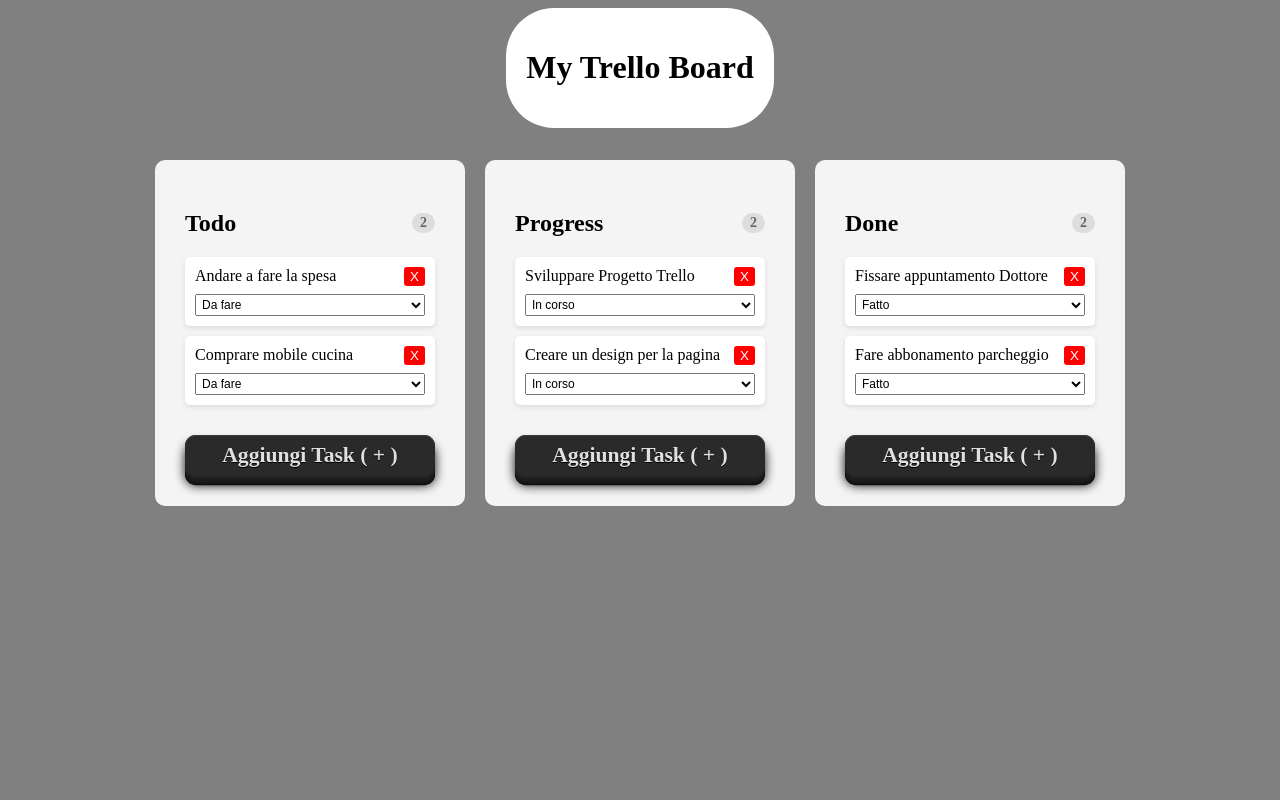
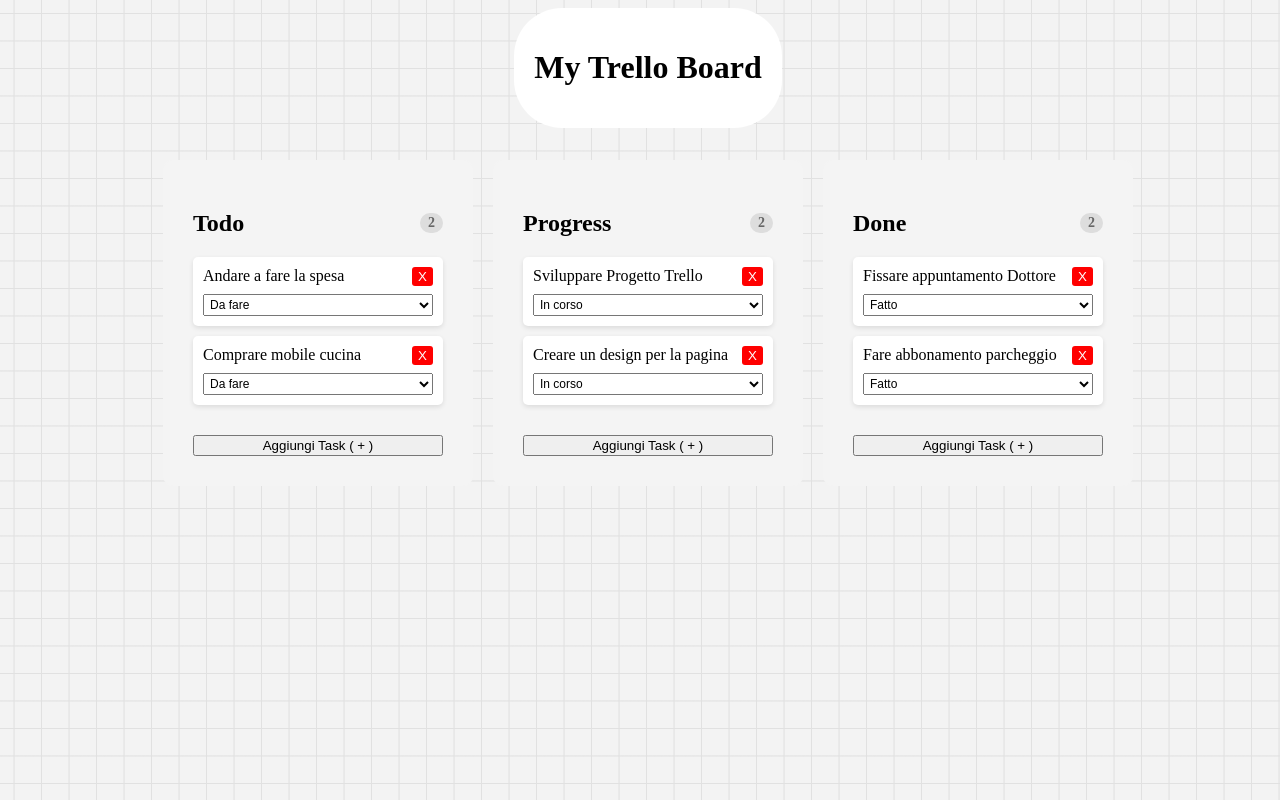
Before and after one commit to vincenzocrucitti04-hash/POSYTRON, a React (Vite) app in the folder Progetto_01_04/trello/: page / in a window 1280 px wide. Built offline with nearby package versions, Linux system fonts and the light colour scheme.

Commit message:
background home cambiata

```diff
--- a/Progetto_01_04/trello/src/App.css
+++ b/Progetto_01_04/trello/src/App.css
@@ -1,6 +1,12 @@
 body{
-    background-color: gray  ;
-}
+  width: 100%;
+  height: 100%;
+  --color: #E1E1E1;
+  background-color: #F3F3F3;
+  background-image: linear-gradient(0deg, transparent 24%, var(--color) 25%, var(--color) 26%, transparent 27%,transparent 74%, var(--color) 75%, var(--color) 76%, transparent 77%,transparent),
+      linear-gradient(90deg, transparent 24%, var(--color) 25%, var(--color) 26%, transparent 27%,transparent 74%, var(--color) 75%, var(--color) 76%, transparent 77%,transparent);
+  background-size: 55px 55px;
+};
 
 .buttonAdd{
   font: inherit;
```
